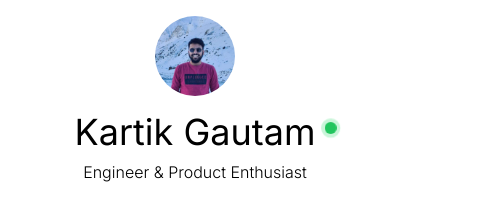
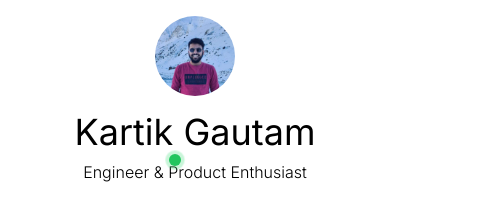
Before and after one commit to atomsmasher81/react-portfolio, a Next.js app: page /projects in a window 390 px wide. Shown: the top 217 px of the page, 503 px wide, since content can reach past the window. Built offline with nearby package versions, Linux system fonts and the light colour scheme.

Commit message:
handled  Available for projects on mobile

```diff
--- a/src/components/TopLayout.tsx
+++ b/src/components/TopLayout.tsx
@@ -48,20 +48,18 @@ function TopLayout() {
                 <Avatar className="h-20 w-20">
                     <AvatarImage alt="Profile Picture" src="/img/img.png" />
                 </Avatar>
-                <div className="flex items-center justify-center relative"
-                     onMouseEnter={() => setIsHovered(true)}
-                     onMouseLeave={() => setIsHovered(false)}>
+                <div className="flex items-center justify-center relative">
                     <h1 className="mt-4 mb-2 text-4xl sm:text-4xl">Kartik Gautam</h1>
-                    <div className="absolute translate-x-full pl-6 ml-2 flex items-center">
+                    <div className="absolute sm:translate-x-full sm:pl-6 sm:ml-2 flex items-center
+                                  -right-3 sm:right-auto translate-y-8 sm:translate-y-0">
                         <span className="relative flex h-3 w-3">
                             <span className="animate-ping absolute inline-flex h-full w-full rounded-full bg-green-400 opacity-75"></span>
                             <span className="relative inline-flex rounded-full h-3 w-3 bg-green-500"></span>
                         </span>
-                        {/* {(showText || isHovered) && ( */}
-                            <span className={"text-m text-green-600 ml-2 transition-opacity duration-200 " + ((showText || isHovered) ? "opacity-100" : "opacity-0")}>
-                                Available for projects
-                            </span>
-                        {/* )} */}
+                        <span className={"text-sm sm:text-m text-green-600 ml-2 transition-opacity duration-200 " +
+                              ((showText || isHovered) ? "opacity-100" : "opacity-0")}>
+                            Available for projects
+                        </span>
                     </div>
                 </div>
                 <p className="text-md font-light">Engineer & Product Enthusiast</p>
```
